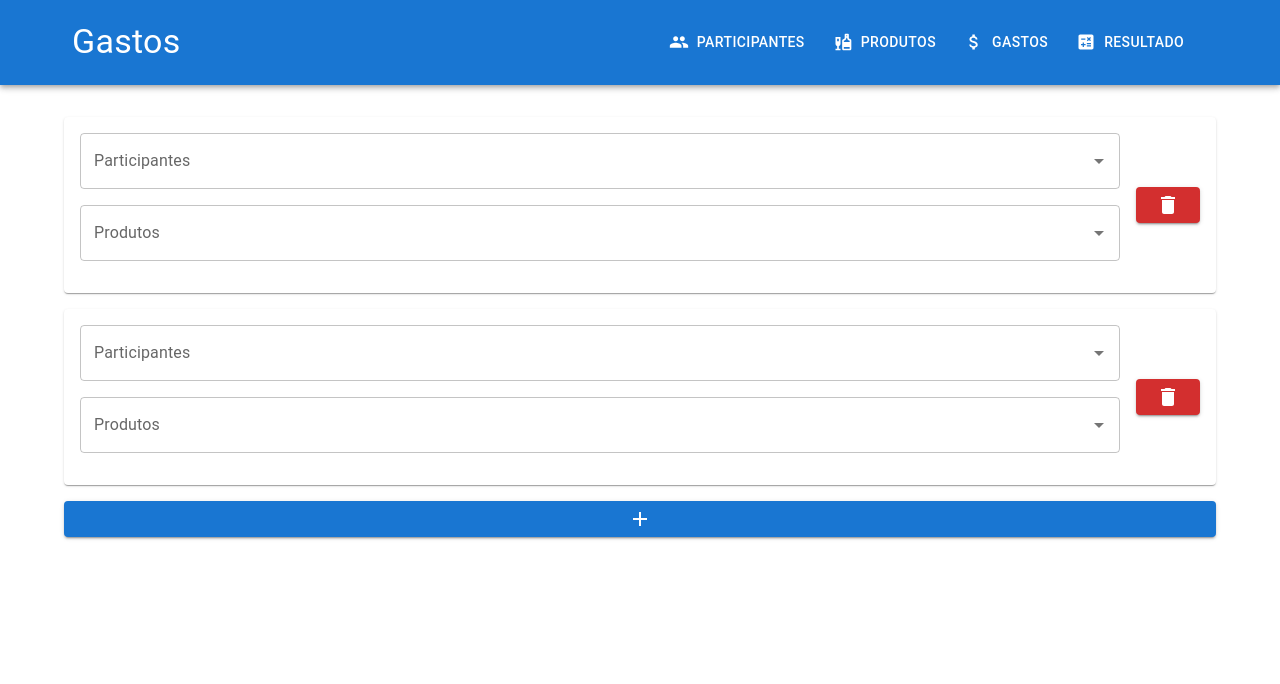
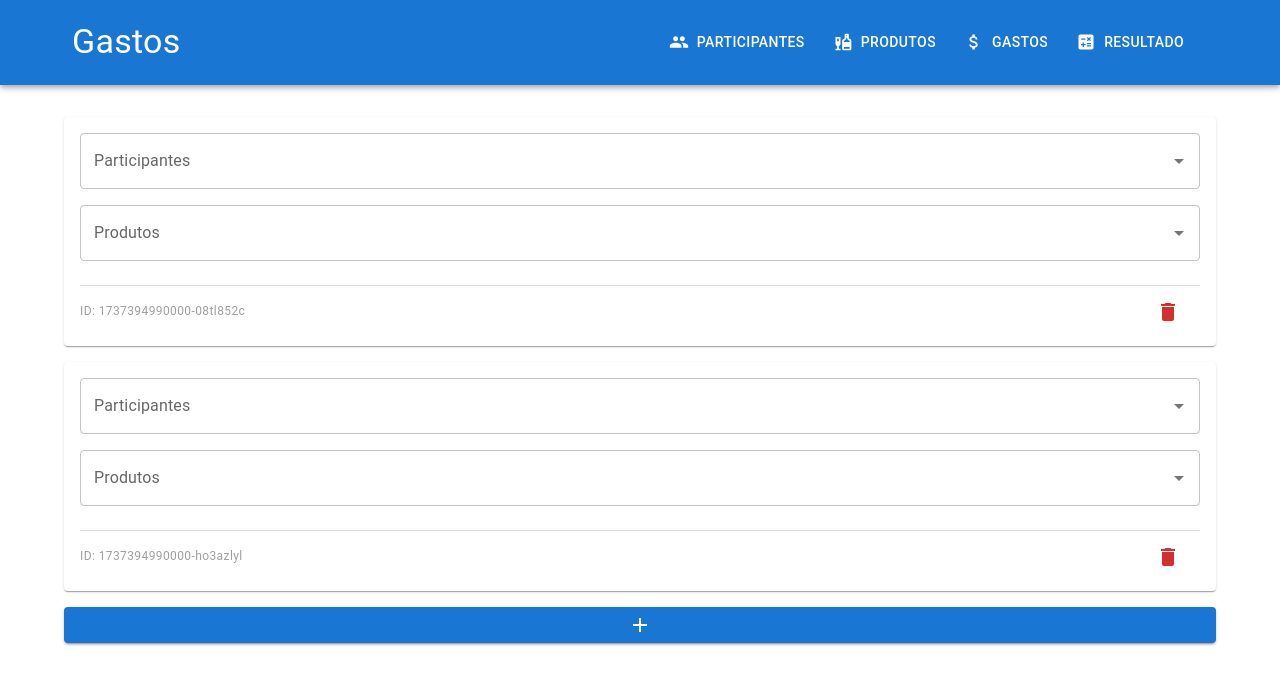
Before and after one commit to jonatas1n/divide-ai, a React (Vite) app: page /costs in a window 1280 px wide. Shown: the top 684 px of the page. Built offline with nearby package versions, Linux system fonts and the light colour scheme.

Commit message:
feat: make CostItem wider

```diff
--- a/src/components/costs/CostItem/index.tsx
+++ b/src/components/costs/CostItem/index.tsx
@@ -6,6 +6,7 @@ import Stack from "@mui/material/Stack";
 import Button from "@mui/material/Button";
 import Card from "@mui/material/Card";
 import { Delete } from "@mui/icons-material";
+import { Divider, Typography } from "@mui/material";
 
 type CostItemProps = {
   cost: CostType;
@@ -17,9 +18,13 @@ export const CostItem = ({ cost }: CostItemProps) => {
 
   return (
     <Card>
-      <Stack p={2} direction="row" justifyContent="space-between" alignItems="center" spacing={2}>
+      <Stack p={2} justifyContent="space-between" alignItems="start" spacing={1}>
         <CostForm cost={cost} />
-        <Button variant="contained" color="error" onClick={onRemove}><Delete /></Button>
+        <Divider orientation="horizontal" flexItem />
+        <Stack direction="row" justifyContent="space-between" alignItems="center" width="100%">
+          <Typography color="textDisabled" variant="caption">ID: {cost.id}</Typography>
+          <Button variant="text" color="error" onClick={onRemove}><Delete /></Button>
+        </Stack>
       </Stack>
     </Card>
   )
```
